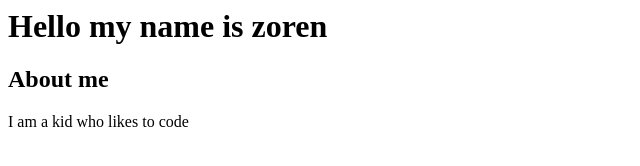
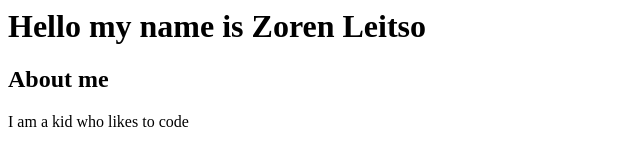
Before and after one commit to zmynz8/My-Website, a plain HTML site: page index.html in a window 1280 px wide. Shown: the whole page, without its empty margins (0-640 px from the left). Drawn offline with Linux system fonts and the light colour scheme.

Commit message:
Update index.html

```diff
--- a/index.html
+++ b/index.html
@@ -2,7 +2,7 @@
 <html>
 
     <h1>
-        Hello my name is zoren
+        Hello my name is Zoren Leitso
     <h1>
     <body>
         <h2>About me</h2>
```
